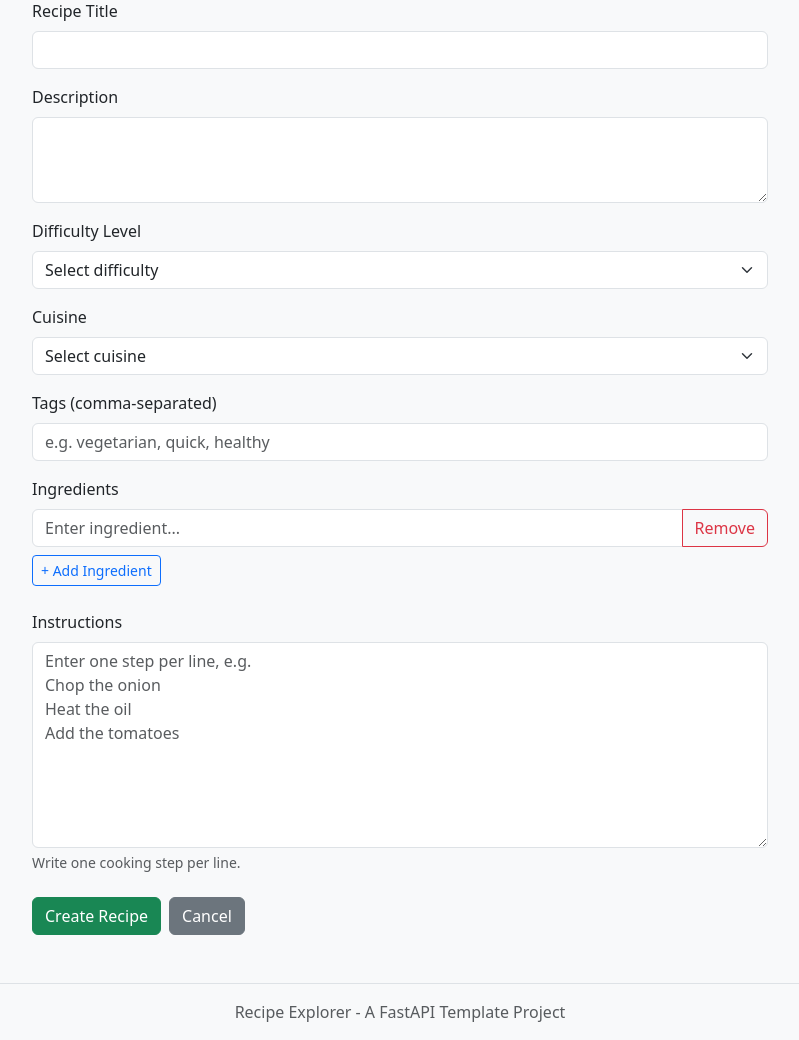
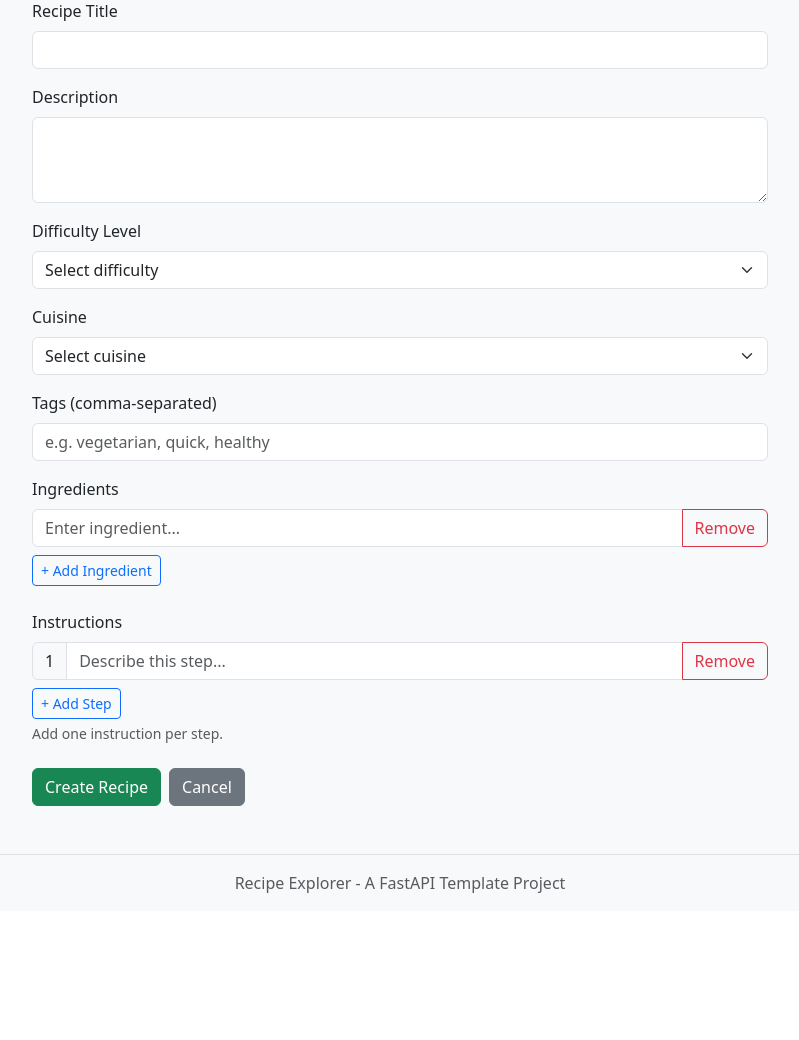
Before and after one commit to mynextproject-portfolio/recipe-explorer-lite-brian-belaj, a FastAPI app: page /recipes/new in a window 1280 px wide. Shown: the part 177-1217 px from the top of the page, without its empty margins (240-1039 px from the left). After the commit the page ends 1070 px from the top, so only its background shows below. Run offline with FastAPI, Linux system fonts and the light colour scheme.

Commit message:
Refactor HTML form inputs for better readability

```diff
--- a/app/templates/recipe_form.html
+++ b/app/templates/recipe_form.html
@@ -25,25 +25,13 @@
             <!-- Basic Info -->
             <div class="mb-3">
                 <label for="title" class="form-label">Recipe Title</label>
-                <input
-                    type="text"
-                    class="form-control"
-                    id="title"
-                    name="title"
-                    value="{% if recipe %}{{ recipe.title }}{% endif %}"
-                    required
-                >
+                <input type="text" class="form-control" id="title" name="title"
+                       value="{% if recipe %}{{ recipe.title }}{% endif %}" required>
             </div>
 
             <div class="mb-3">
                 <label for="description" class="form-label">Description</label>
-                <textarea
-                    class="form-control"
-                    id="description"
-                    name="description"
-                    rows="3"
-                    required
-                >{% if recipe %}{{ recipe.description }}{% endif %}</textarea>
+                <textarea class="form-control" id="description" name="description" rows="3" required>{% if recipe %}{{ recipe.description }}{% endif %}</textarea>
             </div>
 
             <div class="mb-3">
@@ -77,14 +65,9 @@
 
             <div class="mb-3">
                 <label for="tags" class="form-label">Tags (comma-separated)</label>
-                <input
-                    type="text"
-                    class="form-control"
-                    id="tags"
-                    name="tags"
-                    value="{% if recipe %}{{ recipe.tags|join(', ') }}{% endif %}"
-                    placeholder="e.g. vegetarian, quick, healthy"
-                >
+                <input type="text" class="form-control" id="tags" name="tags"
+                       value="{% if recipe %}{{ recipe.tags|join(', ') }}{% endif %}"
+                       placeholder="e.g. vegetarian, quick, healthy">
             </div>
 
             <!-- Ingredients Section -->
@@ -95,13 +78,8 @@
                         {% for ingredient in recipe.ingredients %}
                         <div class="ingredient-item mb-2">
                             <div class="input-group">
-                                <input
-                                    type="text"
-                                    class="form-control ingredient-input"
-                                    value="{{ ingredient }}"
-                                    placeholder="Enter ingredient..."
-                                    required
-                                >
+                                <input type="text" class="form-control ingredient-input"
+                                       value="{{ ingredient }}" placeholder="Enter ingredient..." required>
                                 <button type="button" class="btn btn-outline-danger remove-ingredient">Remove</button>
                             </div>
                         </div>
@@ -109,37 +87,50 @@
                     {% else %}
                         <div class="ingredient-item mb-2">
                             <div class="input-group">
-                                <input
-                                    type="text"
-                                    class="form-control ingredient-input"
-                                    placeholder="Enter ingredient..."
-                                    required
-                                >
+                                <input type="text" class="form-control ingredient-input"
+                                       placeholder="Enter ingredient..." required>
                                 <button type="button" class="btn btn-outline-danger remove-ingredient">Remove</button>
                             </div>
                         </div>
                     {% endif %}
                 </div>
-
                 <button type="button" id="add-ingredient" class="btn btn-outline-primary btn-sm">
                     + Add Ingredient
                 </button>
-
                 <input type="hidden" name="ingredients" id="ingredients-data">
             </div>
 
             <!-- Instructions Section -->
             <div class="mb-4">
-                <label for="instructions" class="form-label">Instructions</label>
-                <textarea
-                    class="form-control"
-                    id="instructions"
-                    name="instructions"
-                    rows="8"
-                    required
-                    placeholder="Enter one step per line, e.g.&#10;Chop the onion&#10;Heat the oil&#10;Add the tomatoes"
-                >{% if recipe and recipe.instructions %}{{ recipe.instructions | join('\n') }}{% endif %}</textarea>
-                <div class="form-text">Write one cooking step per line.</div>
+                <label class="form-label">Instructions</label>
+                <div id="instructions-container">
+                    {% if recipe and recipe.instructions %}
+                        {% for step in recipe.instructions %}
+                        <div class="instruction-item mb-2">
+                            <div class="input-group">
+                                <span class="input-group-text">Step {{ loop.index }}</span>
+                                <input type="text" class="form-control instruction-input"
+                                       value="{{ step }}" placeholder="Describe this step..." required>
+                                <button type="button" class="btn btn-outline-danger remove-instruction">Remove</button>
+                            </div>
+                        </div>
+                        {% endfor %}
+                    {% else %}
+                        <div class="instruction-item mb-2">
+                            <div class="input-group">
+                                <span class="input-group-text">Step 1</span>
+                                <input type="text" class="form-control instruction-input"
+                                       placeholder="Describe this step..." required>
+                                <button type="button" class="btn btn-outline-danger remove-instruction">Remove</button>
+                            </div>
+                        </div>
+                    {% endif %}
+                </div>
+                <button type="button" id="add-instruction" class="btn btn-outline-primary btn-sm">
+                    + Add Step
+                </button>
+                <div class="form-text">Add one instruction per step.</div>
+                <input type="hidden" name="instructions" id="instructions-data">
             </div>
 
             <!-- Submit Buttons -->
@@ -147,10 +138,8 @@
                 <button type="submit" class="btn btn-success">
                     {% if is_edit %}Update Recipe{% else %}Create Recipe{% endif %}
                 </button>
-                <a
-                    href="{% if is_edit and recipe %}/recipes/{{ recipe.id }}{% else %}/{% endif %}"
-                    class="btn btn-secondary"
-                >Cancel</a>
+                <a href="{% if is_edit and recipe %}/recipes/{{ recipe.id }}{% else %}/{% endif %}"
+                   class="btn btn-secondary">Cancel</a>
             </div>
         </form>
     </div>
@@ -160,9 +149,14 @@
 {% block scripts %}
 <script>
 const form = document.querySelector('form');
+
 const ingredientsContainer = document.getElementById('ingredients-container');
 const ingredientsData = document.getElementById('ingredients-data');
 const addIngredientButton = document.getElementById('add-ingredient');
+
+const instructionsContainer = document.getElementById('instructions-container');
+const instructionsData = document.getElementById('instructions-data');
+const addInstructionButton = document.getElementById('add-instruction');
 
 function updateIngredientsData() {
     const ingredients = [];
@@ -174,19 +168,46 @@ function updateIngredientsData() {
     ingredientsData.value = ingredients.join('\n');
 }
 
+function updateInstructionsData() {
+    const steps = [];
+    document.querySelectorAll('.instruction-input').forEach(input => {
+        if (input.value.trim()) {
+            steps.push(input.value.trim());
+        }
+    });
+    instructionsData.value = steps.join('\n');
+}
+
+function renumberSteps() {
+    document.querySelectorAll('.instruction-item').forEach((item, index) => {
+        const label = item.querySelector('.input-group-text');
+        if (label) {
+            label.textContent = `Step ${index + 1}`;
+        }
+    });
+}
+
 function createIngredientRow(value = '') {
     const wrapper = document.createElement('div');
     wrapper.className = 'ingredient-item mb-2';
     wrapper.innerHTML = `
         <div class="input-group">
-            <input
-                type="text"
-                class="form-control ingredient-input"
-                placeholder="Enter ingredient..."
-                value="${value}"
-                required
-            >
+            <input type="text" class="form-control ingredient-input" placeholder="Enter ingredient..." value="${value}" required>
             <button type="button" class="btn btn-outline-danger remove-ingredient">Remove</button>
+        </div>
+    `;
+    return wrapper;
+}
+
+function createInstructionRow(value = '') {
+    const wrapper = document.createElement('div');
+    wrapper.className = 'instruction-item mb-2';
+    const stepNumber = instructionsContainer.querySelectorAll('.instruction-item').length + 1;
+    wrapper.innerHTML = `
+        <div class="input-group">
+            <span class="input-group-text">Step ${stepNumber}</span>
+            <input type="text" class="form-control instruction-input" placeholder="Describe this step..." value="${value}" required>
+            <button type="button" class="btn btn-outline-danger remove-instruction">Remove</button>
         </div>
     `;
     return wrapper;
@@ -196,16 +217,34 @@ addIngredientButton.addEventListener('click', function () {
     ingredientsContainer.appendChild(createIngredientRow());
 });
 
+addInstructionButton.addEventListener('click', function () {
+    instructionsContainer.appendChild(createInstructionRow());
+    renumberSteps();
+    updateInstructionsData();
+});
+
 ingredientsContainer.addEventListener('click', function (e) {
     if (e.target.classList.contains('remove-ingredient')) {
         const items = ingredientsContainer.querySelectorAll('.ingredient-item');
         if (items.length > 1) {
             e.target.closest('.ingredient-item').remove();
         } else {
-            const input = e.target.closest('.ingredient-item').querySelector('.ingredient-input');
-            input.value = '';
+            e.target.closest('.ingredient-item').querySelector('.ingredient-input').value = '';
         }
         updateIngredientsData();
+    }
+});
+
+instructionsContainer.addEventListener('click', function (e) {
+    if (e.target.classList.contains('remove-instruction')) {
+        const items = instructionsContainer.querySelectorAll('.instruction-item');
+        if (items.length > 1) {
+            e.target.closest('.instruction-item').remove();
+        } else {
+            e.target.closest('.instruction-item').querySelector('.instruction-input').value = '';
+        }
+        renumberSteps();
+        updateInstructionsData();
     }
 });
 
@@ -215,10 +254,19 @@ ingredientsContainer.addEventListener('input', function (e) {
     }
 });
 
+instructionsContainer.addEventListener('input', function (e) {
+    if (e.target.classList.contains('instruction-input')) {
+        updateInstructionsData();
+    }
+});
+
 form.addEventListener('submit', function () {
     updateIngredientsData();
+    updateInstructionsData();
 });
 
 updateIngredientsData();
+updateInstructionsData();
+renumberSteps();
 </script>
 {% endblock %}
```
